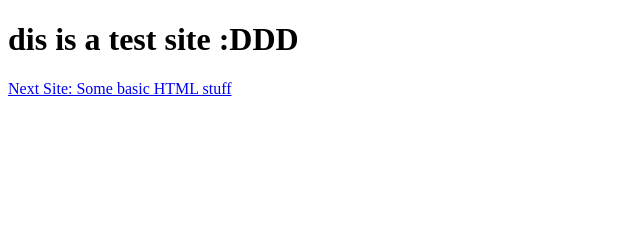
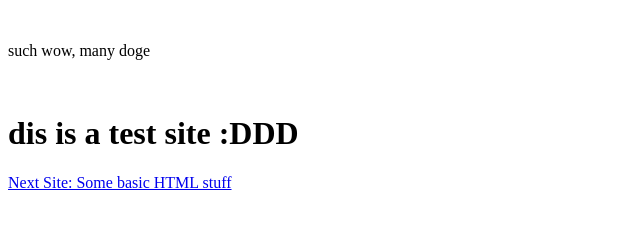
Before and after one commit to Pugplays42/Buddy-wow-test, a plain HTML site: page index.html in a window 1280 px wide. Shown: the whole page, without its empty margins (0-640 px from the left). Drawn offline with Linux system fonts and the light colour scheme.

Commit message:
Create index.html

```diff
--- a/index.html
+++ b/index.html
@@ -5,7 +5,9 @@
     </head>
 
 
-
+<br>
+    <p>such wow, many doge</p>
+    <br>
 
  <body>
      <div class="container">
```
